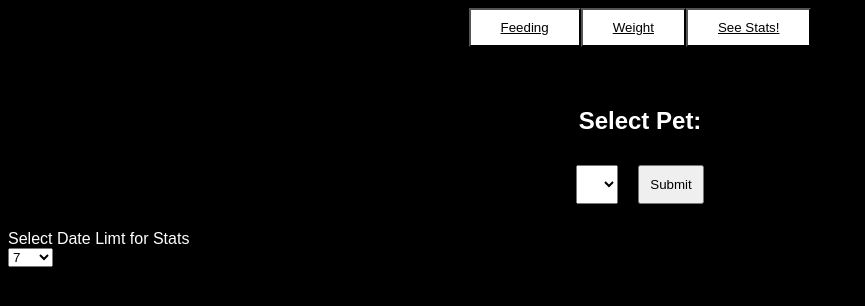
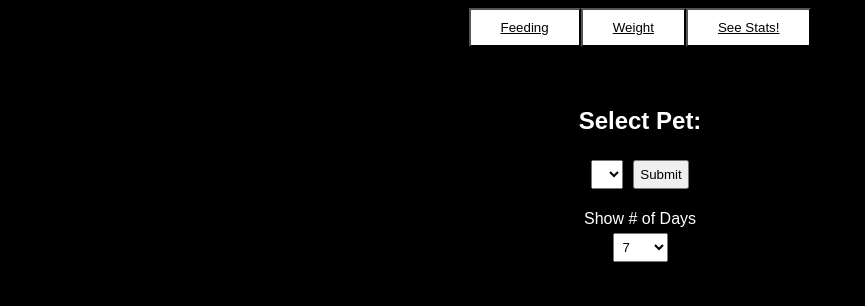
Before and after one commit to devinkinkead/Cat-Log, a website: page www/stats.html in a window 1280 px wide. Shown: the whole page, without its empty margins (0-865 px from the left). Drawn offline with Linux system fonts and the light colour scheme; no server answers.

Commit message:
Styling edit

```diff
--- a/www/css/index.css
+++ b/www/css/index.css
@@ -92,9 +92,9 @@
     padding: 10px 30px;
 }
 
-#nameSubmit, #petSelect {
-    padding: 10px 10px;
-    margin: 10px
+#nameSubmit, #petSelect, #statsRange {
+    padding: 5px 5px;
+    margin: 5px
 }
 
 nav button {
--- a/www/stats.html
+++ b/www/stats.html
@@ -31,13 +31,18 @@
 
         <input id="nameSubmit" type="submit"></input>
         </form>
-        <label>Select Date Limt for Stats</label>
-        <select class="center" id="statsRange" onchange="bodyFunction()">
+        <div class="center">
+        <label>Show # of Days</label>
+
+    </div>
+    <div class="center">
+        <select id="statsRange" onchange="bodyFunction()">
             <option value="7" selected>7</option>
             <option value="14">14</option>
             <option value="30">30</option>
             <option value="365">365</option>
         </select>
+    </div>
 
 
 
```
